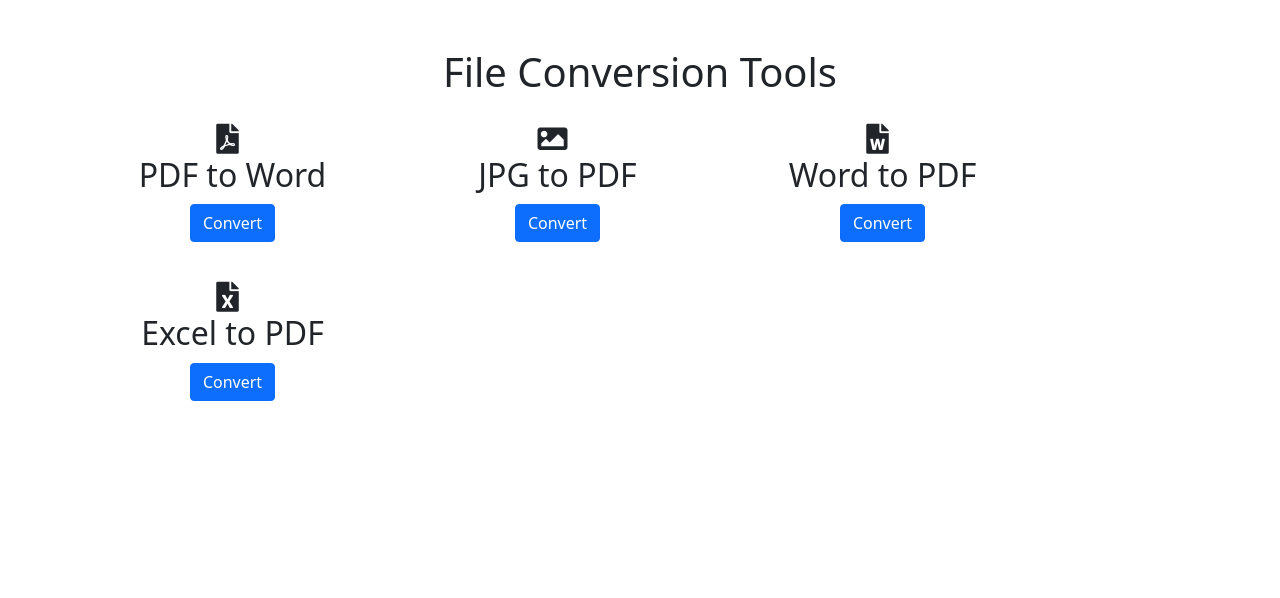
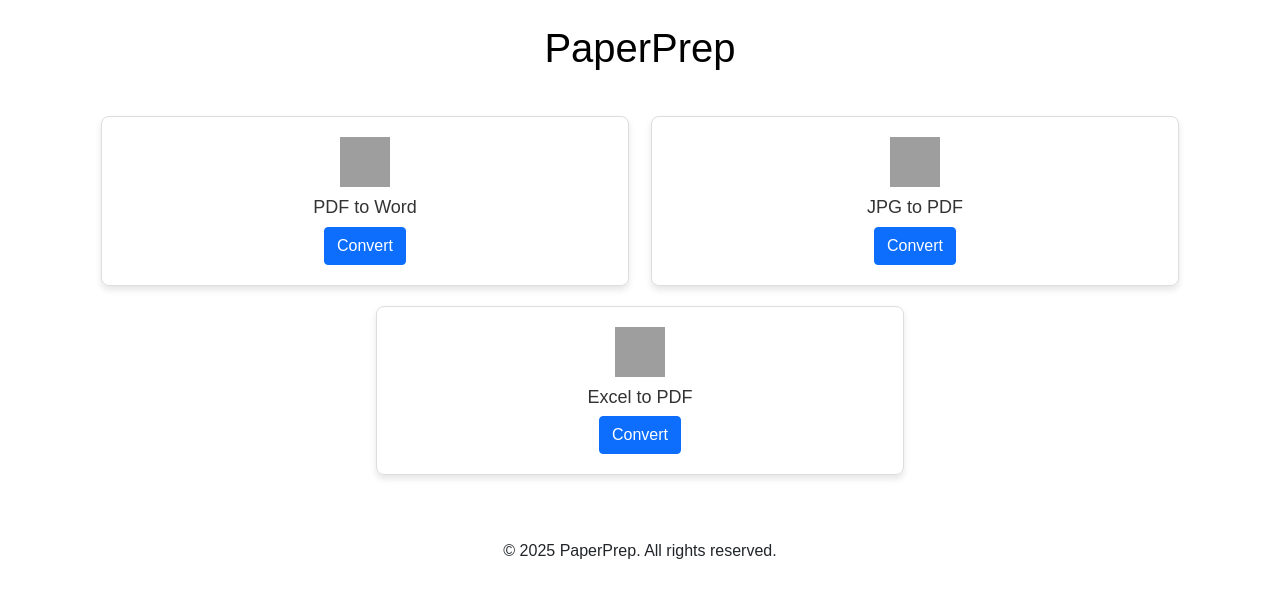
Before and after one commit to bpk18/paperprep, a Flask app: page / in a window 1280 px wide. Shown: the top 598 px of the page. Run offline with Flask 3, Linux system fonts and the light colour scheme; grey boxes are pictures that could not be loaded.

Commit message:
index.html

```diff
--- a/templates/index.html
+++ b/templates/index.html
@@ -3,60 +3,77 @@
 <head>
     <meta charset="UTF-8">
     <meta name="viewport" content="width=device-width, initial-scale=1.0">
-    <title>File Conversion Tools</title>
-    <link href="https://cdn.jsdelivr.net/npm/bootstrap@5.0.0-beta2/dist/css/bootstrap.min.css" rel="stylesheet">
-    <link href="https://cdnjs.cloudflare.com/ajax/libs/font-awesome/5.15.4/css/all.min.css" rel="stylesheet">
+    <title>PaperPrep</title>
+    <link href="https://cdn.jsdelivr.net/npm/bootstrap@5.1.0/dist/css/bootstrap.min.css" rel="stylesheet">
     <style>
-        .tool-icon {
-            font-size: 30px;
-            margin-right: 10px;
+        body {
+            font-family: Arial, sans-serif;
         }
-        .tool-box {
-            margin: 20px;
+        .container {
+            display: flex;
+            flex-wrap: wrap;
+            justify-content: space-around;
+            padding: 20px;
         }
-        .tool-box h2 {
+        .tool {
+            width: 48%; /* Adjust as needed for desktop */
+            margin-bottom: 20px;
+            padding: 20px;
+            border: 1px solid #ddd;
+            text-align: center;
+            border-radius: 8px;
+            box-shadow: 0 4px 6px rgba(0, 0, 0, 0.1);
+        }
+        .tool img {
+            width: 50px;
+            height: 50px;
             margin-bottom: 10px;
         }
-        .tool-box button {
+        .tool h3 {
             font-size: 18px;
-            padding: 10px;
-            width: 100%;
+            color: #333;
+        }
+        @media screen and (max-width: 768px) {
+            .tool {
+                width: 100%; /* Stacks vertically on mobile */
+                margin-bottom: 10px;
+            }
         }
     </style>
 </head>
 <body>
-    <div class="container mt-5">
-        <h1 class="text-center">File Conversion Tools</h1>
 
-        <div class="row">
-            <!-- PDF to Word Tool -->
-            <div class="col-md-3 tool-box text-center">
-                <i class="fas fa-file-pdf tool-icon"></i>
-                <h2>PDF to Word</h2>
-                <a href="/pdf-to-word" class="btn btn-primary">Convert</a>
-            </div>
+<header class="text-center my-4">
+    <h1><a href="/" style="text-decoration: none; color: #000;">PaperPrep</a></h1>
+</header>
 
-            <!-- JPG to PDF Tool -->
-            <div class="col-md-3 tool-box text-center">
-                <i class="fas fa-image tool-icon"></i>
-                <h2>JPG to PDF</h2>
-                <a href="/jpg-to-pdf" class="btn btn-primary">Convert</a>
-            </div>
+<div class="container">
+    <!-- PDF to Word -->
+    <div class="tool">
+        <img src="pdf_to_word_icon.png" alt="PDF to Word Icon">
+        <h3>PDF to Word</h3>
+        <a href="/pdf-to-word" class="btn btn-primary">Convert</a>
+    </div>
 
-            <!-- Word to PDF Tool -->
-            <div class="col-md-3 tool-box text-center">
-                <i class="fas fa-file-word tool-icon"></i>
-                <h2>Word to PDF</h2>
-                <a href="/word-to-pdf" class="btn btn-primary">Convert</a>
-            </div>
+    <!-- JPG to PDF -->
+    <div class="tool">
+        <img src="jpg_to_pdf_icon.png" alt="JPG to PDF Icon">
+        <h3>JPG to PDF</h3>
+        <a href="/jpg-to-pdf" class="btn btn-primary">Convert</a>
+    </div>
 
-            <!-- Excel to PDF Tool -->
-            <div class="col-md-3 tool-box text-center">
-                <i class="fas fa-file-excel tool-icon"></i>
-                <h2>Excel to PDF</h2>
-                <a href="/excel-to-pdf" class="btn btn-primary">Convert</a>
-            </div>
-        </div>
+    <!-- Excel to PDF -->
+    <div class="tool">
+        <img src="excel_to_pdf_icon.png" alt="Excel to PDF Icon">
+        <h3>Excel to PDF</h3>
+        <a href="/excel-to-pdf" class="btn btn-primary">Convert</a>
     </div>
+</div>
+
+<footer class="text-center my-4">
+    <p>&copy; 2025 PaperPrep. All rights reserved.</p>
+</footer>
+
+<script src="https://cdn.jsdelivr.net/npm/bootstrap@5.1.0/dist/js/bootstrap.bundle.min.js"></script>
 </body>
 </html>
```
